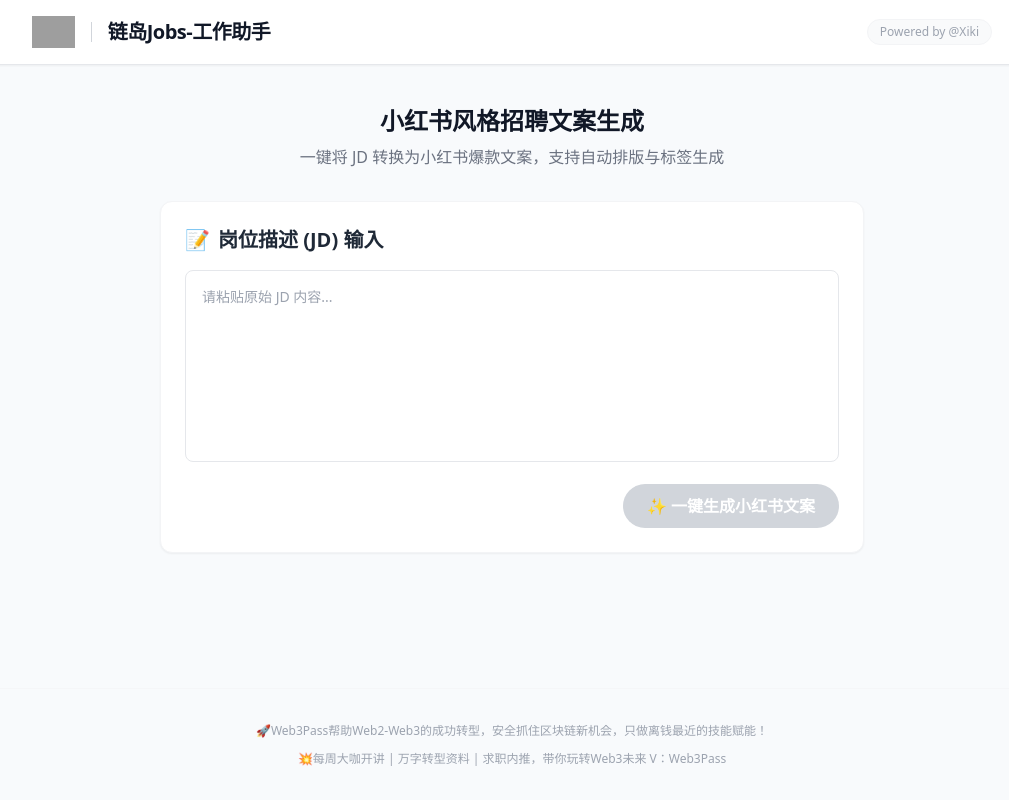
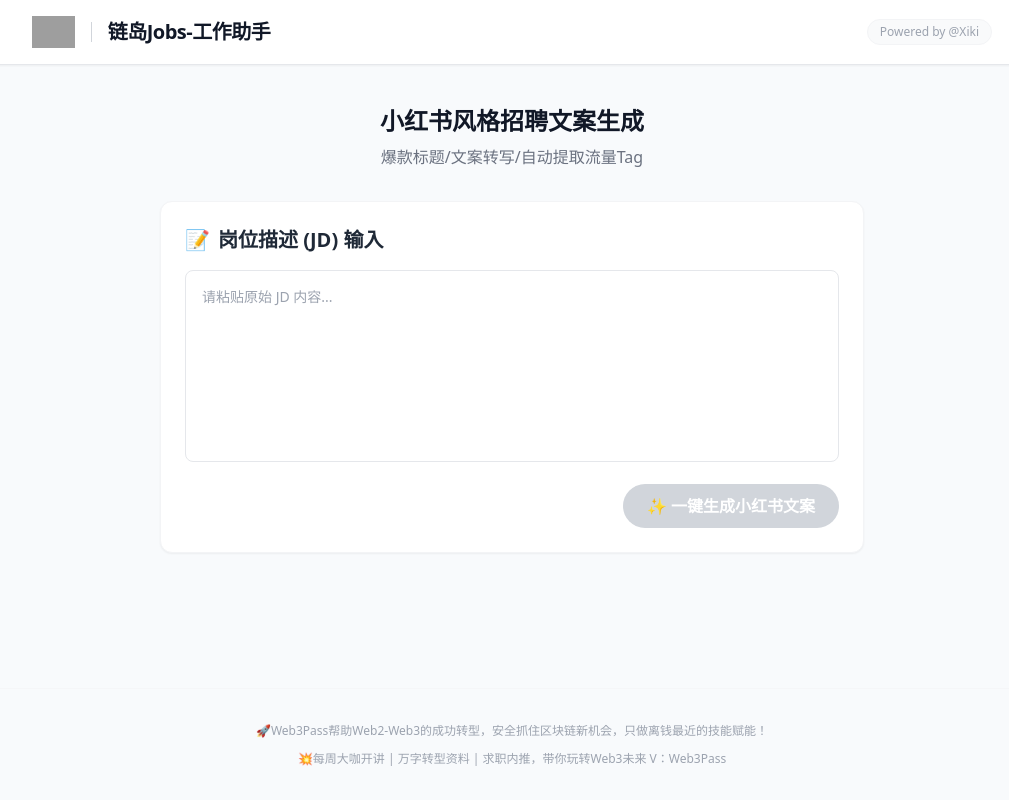
Before and after one commit to Liammme/RenNode-Rewite-JD, a React (Vite) app: page / in a window 1280 px wide. Shown: the whole page, without its empty margins (128-1137 px from the left). Built offline with nearby package versions, Linux system fonts and the light colour scheme; grey boxes are pictures that could not be loaded.

Commit message:
Update App.tsx

```diff
--- a/App.tsx
+++ b/App.tsx
@@ -33,7 +33,7 @@ const App: React.FC = () => {
         <div className="space-y-8">
            <div className="text-center mb-8">
               <h2 className="text-2xl font-bold text-gray-900">小红书风格招聘文案生成</h2>
-              <p className="text-gray-500 mt-2">一键将 JD 转换为小红书爆款文案，支持自动排版与标签生成</p>
+              <p className="text-gray-500 mt-2">爆款标题/文案转写/自动提取流量Tag</p>
            </div>
            <JobGenerator />
         </div>
```
